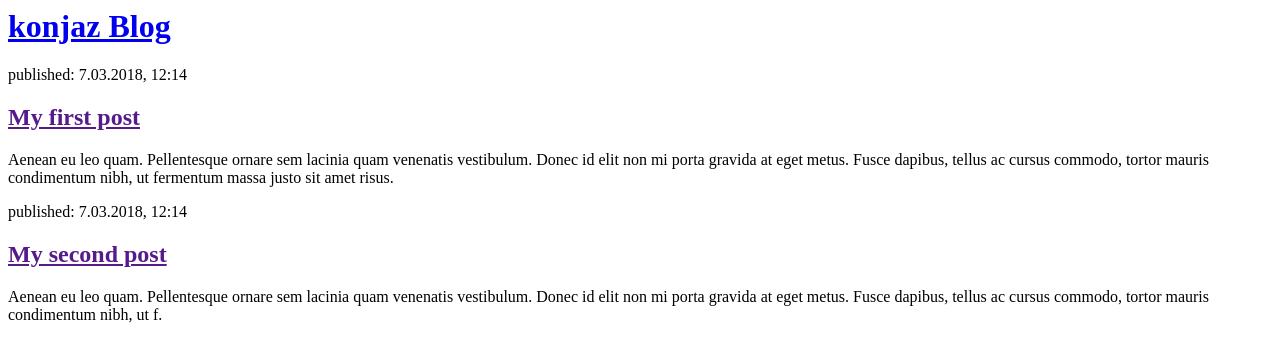
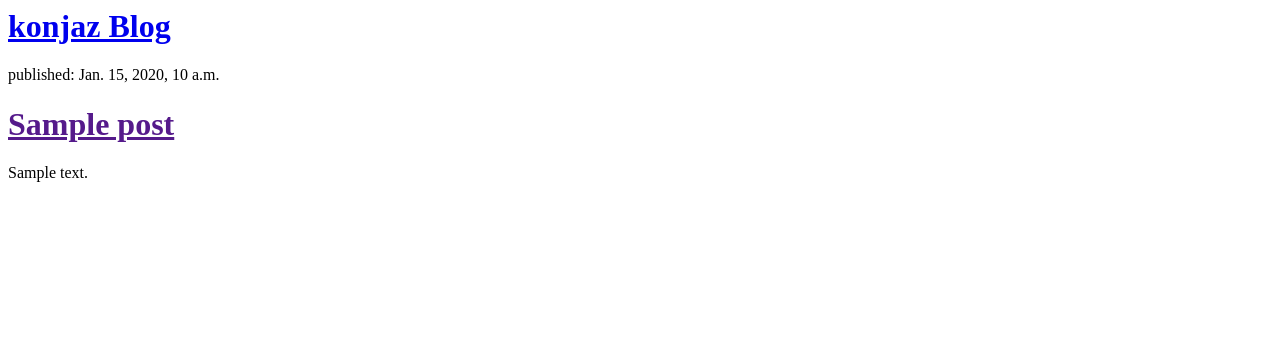
Before and after one commit to konjaz/Blog, a Django app: template templates/post_list.html in a window 1280 px wide. Shown: the top 362 px of the page. Run offline with Django 3.2, Linux system fonts and the light colour scheme; the template is opened without the code that fills it: values that come from a table or form of the project are taken from there, others are empty; tables that the repository leaves empty hold one stand-in row (values such as "Sample post").

Commit message:
dynamic template with posts view

```diff
--- a/myblog/views.py
+++ b/myblog/views.py
@@ -1,5 +1,8 @@
 from django.shortcuts import render
+from .models import Post
+from django.utils import timezone
 
 
 def post_list(request):
-    return render(request, '../templates/post_list.html', {})
+    posts = Post.objects.filter(published_date__lte=timezone.now()).order_by('published_date')
+    return render(request, '../templates/post_list.html', {'posts': posts})
--- a/templates/post_list.html
+++ b/templates/post_list.html
@@ -7,16 +7,12 @@
             <h1><a href="/">konjaz Blog</a></h1>
         </div>
 
+        {% for post in posts %}
         <div>
-            <p>published: 7.03.2018, 12:14</p>
-            <h2><a href="">My first post</a></h2>
-            <p>Aenean eu leo quam. Pellentesque ornare sem lacinia quam venenatis vestibulum. Donec id elit non mi porta gravida at eget metus. Fusce dapibus, tellus ac cursus commodo, tortor mauris condimentum nibh, ut fermentum massa justo sit amet risus.</p>
+            <p>published: {{ post.published_date }}</p>
+            <h1><a href="">{{ post.title }}</a></h1>
+            <p>{{ post.text|linebreaksbr }}</p>
         </div>
-
-        <div>
-            <p>published: 7.03.2018, 12:14</p>
-            <h2><a href="">My second post</a></h2>
-            <p>Aenean eu leo quam. Pellentesque ornare sem lacinia quam venenatis vestibulum. Donec id elit non mi porta gravida at eget metus. Fusce dapibus, tellus ac cursus commodo, tortor mauris condimentum nibh, ut f.</p>
-        </div>
+    {% endfor %}
     </body>
 </html>
```
